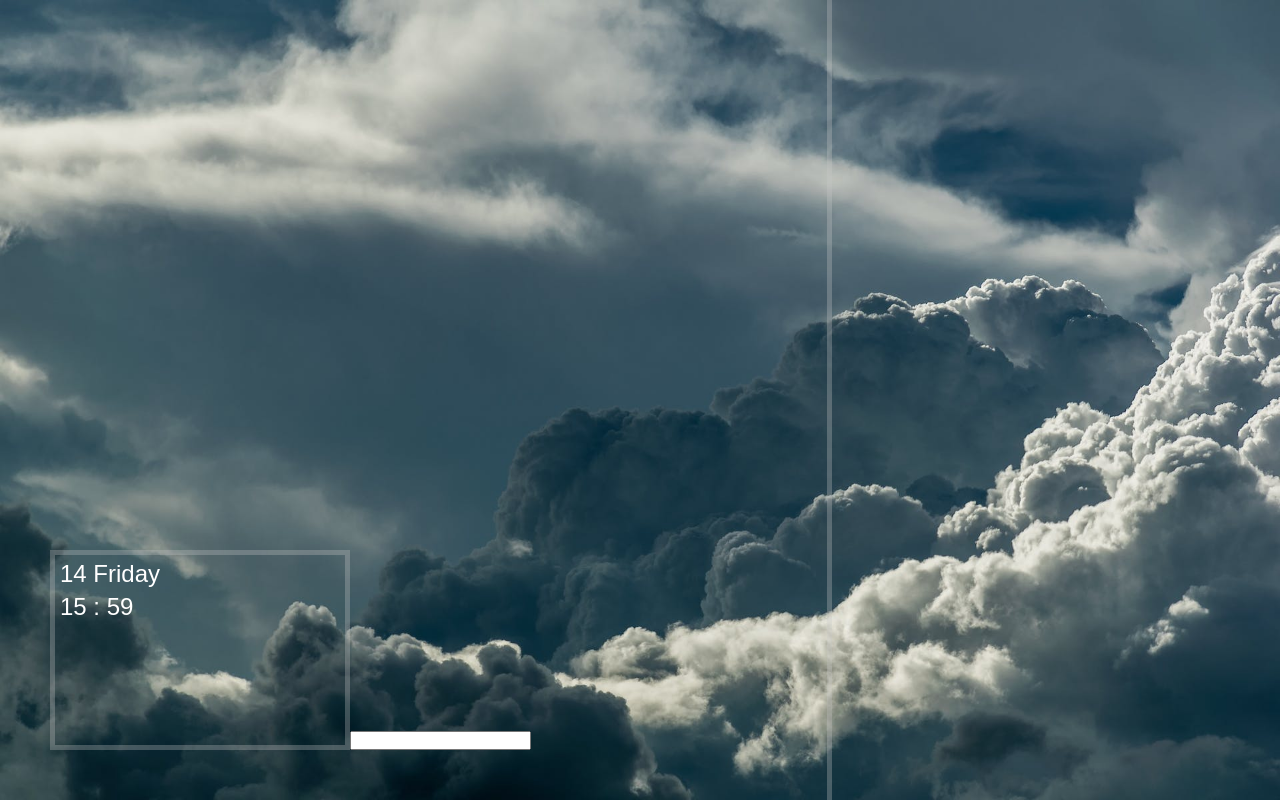
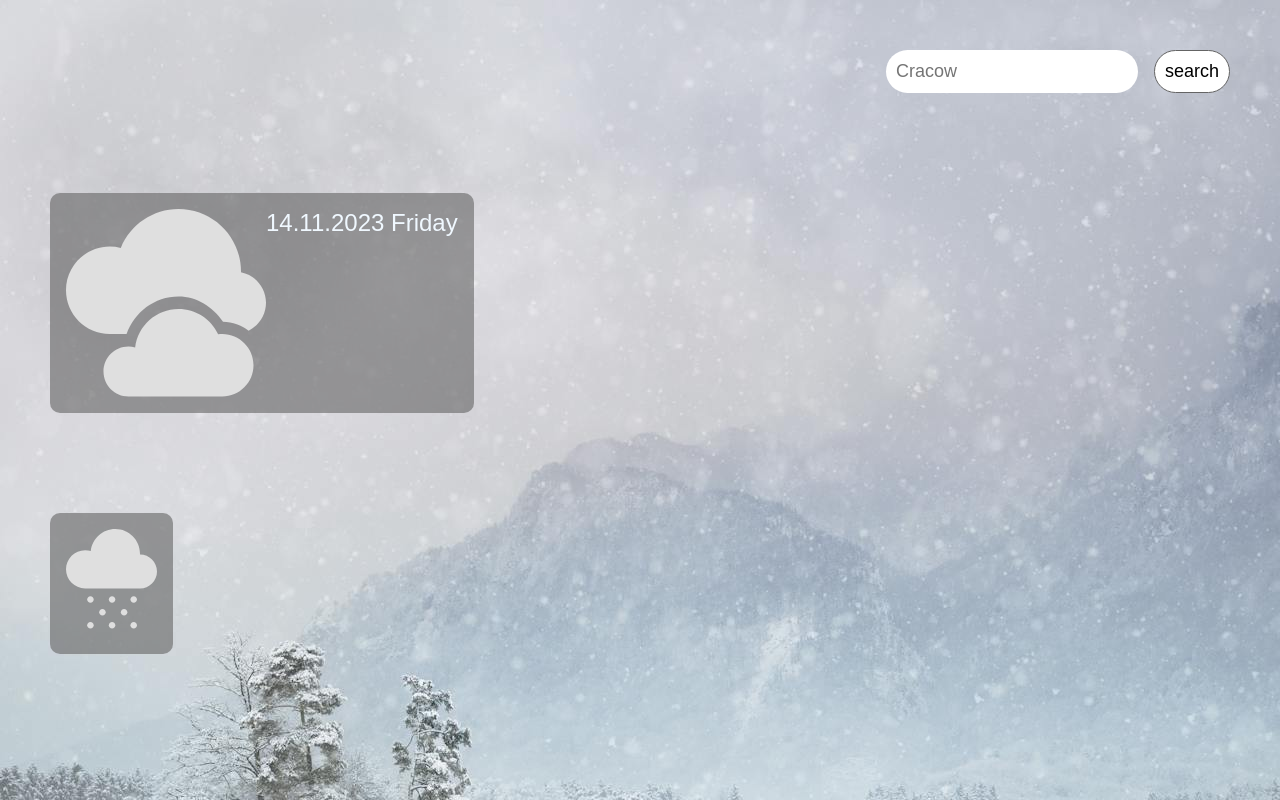
Before and after one commit to fedu00/weatherApp, a plain HTML site: page index.html in a window 1280 px wide. Drawn offline with Linux system fonts and the light colour scheme; no server answers.

Commit message:
add base of app elements

```diff
--- a/index.html
+++ b/index.html
@@ -8,21 +8,26 @@
   </head>
   <body>
     <div class="main-container">
+      <header>
+        <input type="text" placeholder="Cracow" />
+        <button>search</button>
+      </header>
       <div class="todday-container">
-        <div class="todday">
-          <p class="todday-day"></p>
-          <p class="todday-time"></p>
-          <p class="today-temperature"></p>
+        <div class="todday-element">
+          <img src="assetes/svgFile/cloudSvg.svg" />
+          <div class="today-text-wrapper">
+            <p class="todday-day"></p>
+            <p class="today-temperature"></p>
+          </div>
         </div>
-        <input />
       </div>
       <div class="week-container">
-        <div class="tomorrow"></div>
-        <div class="day-after-tomorrow"></div>
-        <div class="in-three-days"></div>
-        <div class="in-four-days"></div>
-        <div class="in-five-days"></div>
-        <div class="in-six-days"></div>
+        <div class="tomorrow">
+          <img class="tomorow-svg" src="assetes/svgFile/snowSvg.svg" />
+          <p class="tomorow-text-day"></p>
+          <p class="tomorow-text-date"></p>
+          <p class="tomorow-text-temperature"></p>
+        </div>
       </div>
       <script src="main.js"></script>
     </div>
--- a/main.js
+++ b/main.js
@@ -3,17 +3,7 @@ const API_KEY = "80544cd629934b5f910221101231212";
 const URL = `http://api.weatherapi.com/v1/current.json?key=${API_KEY}&q=Cracow`;
 // const URL = `http://api.weatherapi.com/v1/future.json?key=80544cd629934b5f910221101231212&q=Cracow&dt=2024-01-12`;
 
-const getAPI = async () => {
-  const response = await fetch(URL);
-  const data = await response.json();
-
-  const temperatureElement = document.querySelector(".today-temperature");
-  temperatureElement.textContent = `${data.current.temp_c} °C`;
-};
-
-getAPI();
-
-const week = [
+const WEEK = [
   "Monday",
   "Tuesday",
   "Wednesday",
@@ -23,18 +13,53 @@ const week = [
   "Sunday",
 ];
 
+const getTodayAPI = async () => {
+  const response = await fetch(URL);
+  const data = await response.json();
+  // console.log("dzis", data);
+
+  const temperatureElement = document.querySelector(".today-temperature");
+  temperatureElement.textContent = `${data.current.temp_c}°C`;
+};
+
+const getTomorowAPI = async (town, date) => {
+  const response = await fetch(
+    `http://api.weatherapi.com/v1/future.json?key=${API_KEY}&q=${town}&dt=${date}`
+  );
+  const data = await response.json();
+
+  const tomorowDayOfWeekElement = document.querySelector(".tomorow-text-day");
+  const tomorowDateElement = document.querySelector(".tomorow-text-date");
+  const tomorowTemperatureElement = document.querySelector(
+    ".tomorow-text-temperature"
+  );
+  tomorowDayOfWeekElement.textContent = `Piątek`;
+  tomorowDateElement.textContent = `${data.forecast.forecastday[0].date}`;
+  tomorowTemperatureElement.textContent = `${data.forecast.forecastday[0].day.avgtemp_c}°C`;
+
+  console.log("jutro", data);
+  // console.log("jutro", data.forecast.forecastday[0].day.avgtemp_c);
+  // console.log("jutro", data.forecast.forecastday[0].date);
+};
+
+getTodayAPI();
+
+getTomorowAPI("Cracow", "2024-01-12");
+
 const getToddayInformation = () => {
   const today = new Date();
   const day = today.getDate();
+  const month = today.getMonth();
+  const year = today.getUTCFullYear();
   const dayOfTheWeek = today.getDay();
-  const hours = today.getHours();
-  const minutes = today.getMinutes();
+  // const hours = today.getHours();
+  // const minutes = today.getMinutes();
 
   const dayElement = document.querySelector(".todday-day");
-  const timeElement = document.querySelector(".todday-time");
+  // const timeElement = document.querySelector(".todday-time");
 
-  dayElement.textContent = ` ${day} ${week[dayOfTheWeek]}`;
-  timeElement.textContent = `${hours} : ${minutes}`;
+  dayElement.textContent = ` ${day}.${month}.${year} ${WEEK[dayOfTheWeek]}`;
+  // timeElement.textContent = `${hours} : ${minutes}`;
 };
 
 getToddayInformation();
--- a/styled.css
+++ b/styled.css
@@ -4,40 +4,80 @@
   padding: 0;
   font-family: Arial, Helvetica, sans-serif;
 }
+
+header {
+  display: flex;
+  justify-content: flex-end;
+  padding: 50px;
+}
+
+header input {
+  padding: 10px;
+  border-radius: 30px;
+  border: none;
+  font-size: 18px;
+  margin-right: 16px;
+}
+
+header button {
+  background-color: white;
+  padding: 10px;
+  font-size: 18px;
+  border: 1px solid rgb(100, 100, 100);
+  border-radius: 30px;
+  cursor: pointer;
+}
 .main-container {
   height: 100vh;
   width: 100vw;
-  background-image: url(./assetes/weatherBackground.jpg);
+  background-image: url(./assetes/images/snowy.jpg);
   background-repeat: no-repeat;
-  background-size: cover;
+  background-size: fill;
+  display: flex;
+  flex-direction: column;
 }
 
 .todday-container {
-  height: 100vh;
-  width: 65vw;
-  border-right: 5px solid rgba(200, 200, 200, 0.3);
   display: flex;
   align-items: flex-end;
   justify-content: flex-start;
   padding: 50px;
 }
 
-.todday-container .todday {
-  border: 5px solid rgba(200, 200, 200, 0.3);
-  color: white;
+.todday-container .todday-element {
+  background-color: rgba(100, 100, 100, 0.6);
   font-size: 24px;
-  height: 200px;
-  width: 300px;
+  display: flex;
+  padding: 16px;
+  border-radius: 10px;
 }
-.todday p {
-  margin: 5px;
+.todday-element p {
+  color: aliceblue;
+}
+.today-text-wrapper p:nth-child(2) {
+  font-size: 56px;
+  margin-left: 16px;
 }
 
 .today-temperature {
   font-size: 36px;
   font-weight: bold;
-  color: rgba(139, 202, 204, 0.3);
+}
+.week-container {
+  display: flex;
+  padding: 50px;
+}
+.tomorrow {
+  background-color: rgba(100, 100, 100, 0.6);
+  padding: 16px;
+  border-radius: 10px;
 }
 
-.week-container {
+.tomorrow img {
+  height: 100px;
 }
+
+.tomorrow p {
+  color: aliceblue;
+  margin-top: 5px;
+}
```
Also changed, not shown: assetes/images/cloudy.jpg (added), assetes/images/rainy.jpg (added), assetes/images/snowy.jpg (added), assetes/images/stormy.jpg (added), assetes/images/sunny.jpg (added), assetes/svgFile/cloudSvg.svg (added), assetes/svgFile/raindSvg.svg (added), assetes/svgFile/smallCloudSvg.svg (added), assetes/svgFile/snowSvg.svg (added), assetes/svgFile/stormSvg.svg (added), assetes/svgFile/sunnSvg.svg (added), assetes/weatherBackground.jpg (deleted).
